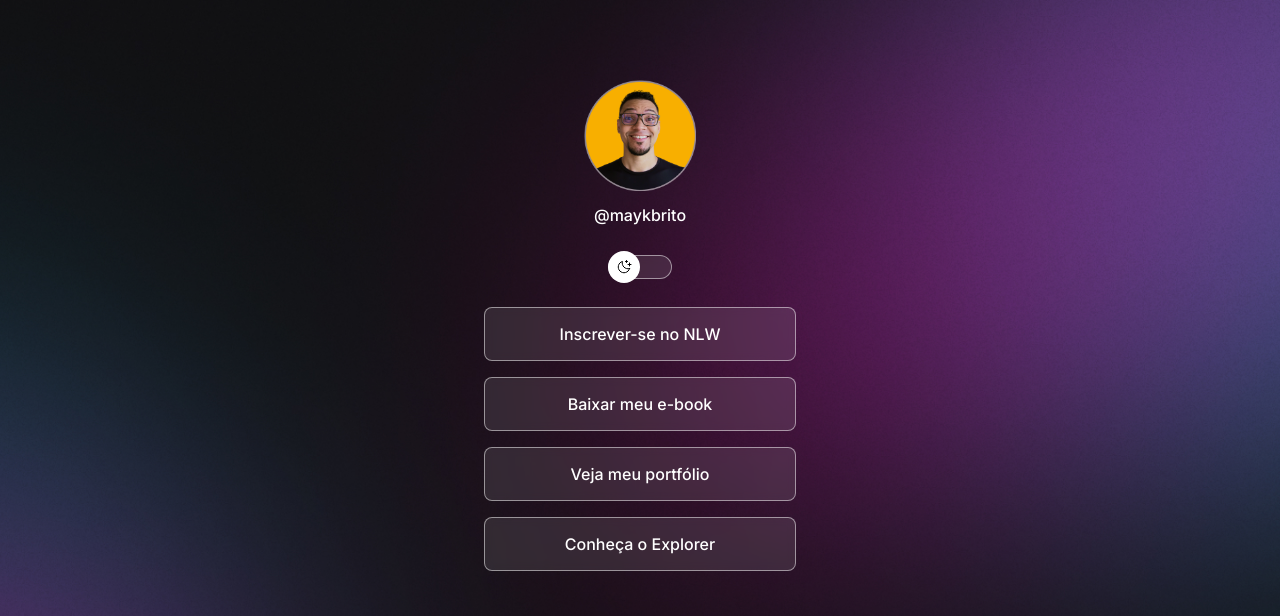
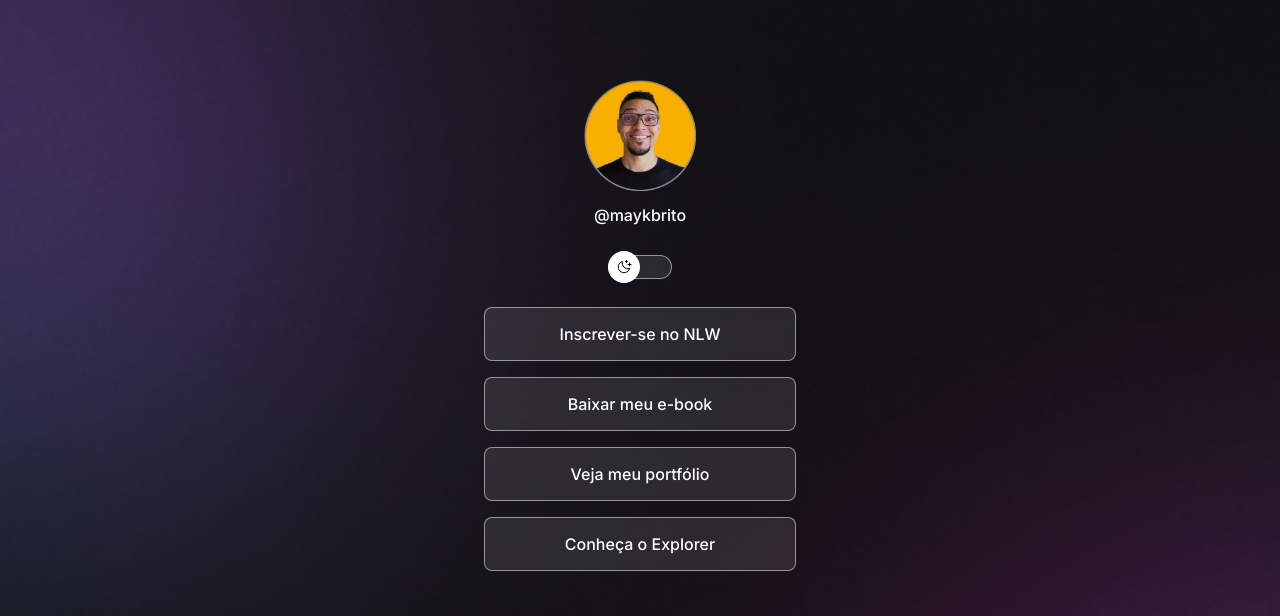
Before and after one commit to rphlz/devlinks, a plain HTML site: page index.html in a window 1280 px wide. Shown: the top 616 px of the page. Drawn offline with nearby package versions, Linux system fonts and the light colour scheme.

Commit message:
Update style.css

```diff
--- a/style.css
+++ b/style.css
@@ -6,7 +6,7 @@
 
 :root {
   --text-color: white;
-  --bg-url: url(./assets/bg-desktop.jpg);
+  --bg-url: url(./assets/bg-mobile.jpg);
   --stroke-color: rgba(255, 255, 255, 0.5);
   --surface-color: rgba(255, 255, 255, 0.1);
   --surface-color-hover: rgba(255, 255, 255, 0.05);
@@ -16,7 +16,7 @@
 
 .light {
   --text-color: black;
-  --bg-url: url(./assets/bg-desktop-light.jpg);
+  --bg-url: url(./assets/bg-mobile-light.jpg);
   --stroke-color: rgba(0, 0, 0, 0.5);
   --surface-color: rgba(0, 0, 0, 0.05);
   --surface-color-hover: rgba(0, 0, 0, 0.02);
```
